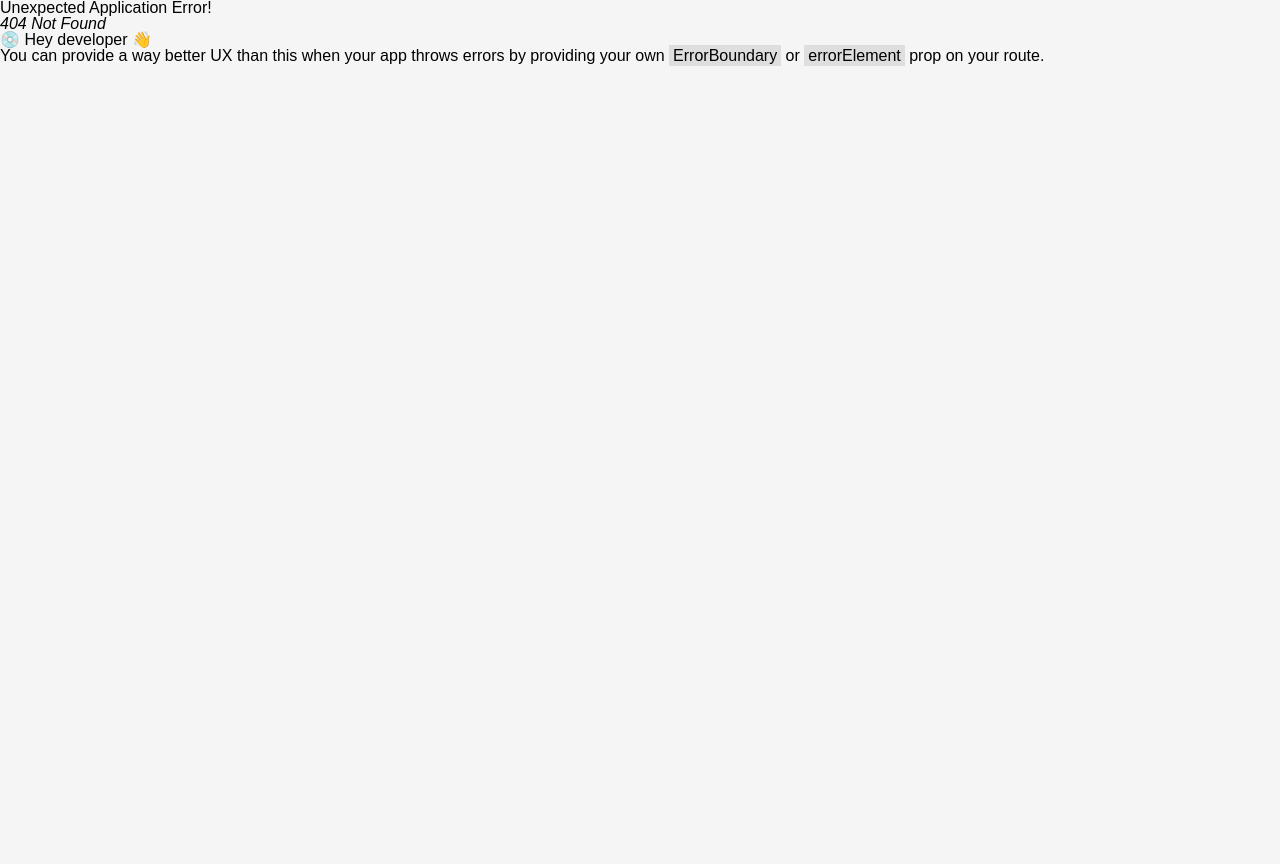
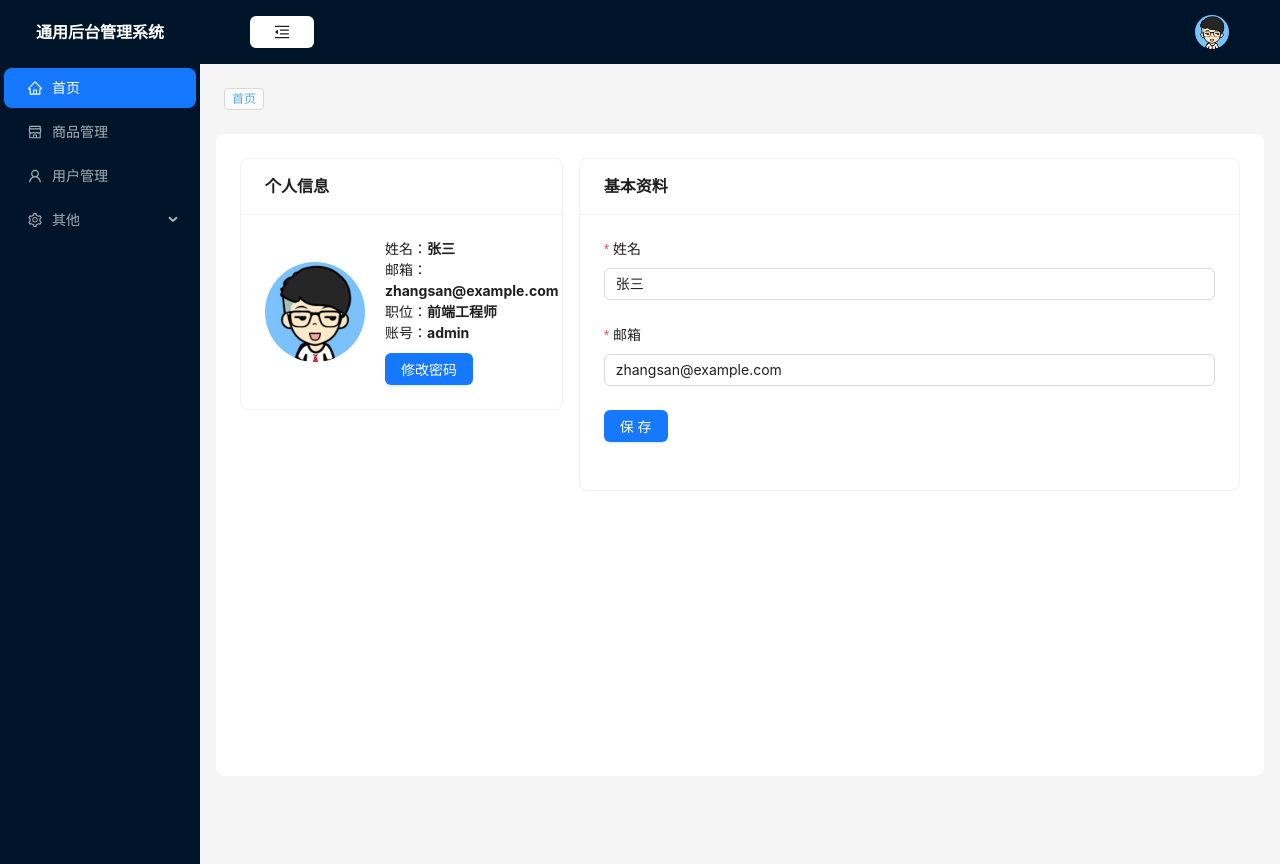
Before and after one commit to Adatuo/react--admin-template, a React (Vite) app: page /me in a window 1280 px wide. Before the commit this address had no page. Before the commit the page ends 800 px from the top, so only its background shows below. Built offline with nearby package versions, Linux system fonts and the light colour scheme; sample sign-in values are in the browser's storage.

Commit message:
✨feat(Me): 个人信息界面
🐞fix: 优化commonAside和commonHeader组件的导航逻辑，调整样式和布局，完善个人信息页面布局，修正全局样式和路由配置

```diff
--- a/src/components/commonHeader/index.tsx
+++ b/src/components/commonHeader/index.tsx
@@ -3,7 +3,7 @@ import avatar from '../../assets/images/user.png';
 import './index.scss';
 import { MenuFoldOutlined, MenuUnfoldOutlined } from '@ant-design/icons';
 import { useDispatch } from 'react-redux';
-import { collapseMenu } from '../../store/reducer/tab';
+import { collapseMenu, selectMenus, setCurrentMenu } from '../../store/reducer/tab';
 import { useNavigate } from 'react-router-dom';
 import type { CommonHeaderProps } from '../../typings/misc';
 const { Header } = Layout;
@@ -16,6 +16,17 @@ const CommonHeader: React.FC<CommonHeaderProps> = ({ collapsed }) => {
     dispatch(collapseMenu());
   }
 
+  const addMeTag = () => {
+    const meTag = {
+      path: '/me',
+      name: '个人中心',
+    };
+    dispatch(selectMenus(meTag));
+    dispatch(setCurrentMenu(meTag));
+
+    navigate('/me');
+  };
+
   const logout = () => {
     localStorage.removeItem('token');
     navigate('/login');
@@ -24,7 +35,7 @@ const CommonHeader: React.FC<CommonHeaderProps> = ({ collapsed }) => {
   const items: MenuProps['items'] = [
     {
       key: '1',
-      label: <span>个人中心</span>,
+      label: <span onClick={() => addMeTag()}>个人中心</span>,
     },
     {
       key: '2',
@@ -46,7 +57,7 @@ const CommonHeader: React.FC<CommonHeaderProps> = ({ collapsed }) => {
       />
 
       <Dropdown menu={{ items }} trigger={['click']} placement="bottom" arrow>
-        <Avatar src={avatar} size={36} />
+        <Avatar src={avatar} size={36} style={{ cursor: 'pointer' }} />
       </Dropdown>
     </Header>
   );
--- a/src/index.scss
+++ b/src/index.scss
@@ -75,7 +75,7 @@ html, body {
   }
 }
 .main-container {
-  min-height: calc(100vh - 64px)
+  min-height: 100vh
 }
 .main-container  {
   .app-name{
--- a/src/main.tsx
+++ b/src/main.tsx
@@ -2,14 +2,14 @@ import { StrictMode, Suspense } from 'react';
 import { createRoot } from 'react-dom/client';
 import App from './App.tsx';
 import './index.scss';
-import { Provider } from 'react-redux'
+import { Provider } from 'react-redux';
 import store from './store/index.tsx';
 import './api/mock.jsx';
-
+import { Spin } from 'antd';
 
 createRoot(document.getElementById('root')!).render(
   <StrictMode>
-    <Suspense fallback="正在加载,请稍后...">
+    <Suspense fallback={<Spin tip="加载中..." size="large" fullscreen />}>
       <Provider store={store}>
         <App />
       </Provider>
--- a/src/pages/home/index.tsx
+++ b/src/pages/home/index.tsx
@@ -8,7 +8,6 @@ import { countData, tableColumn } from '../../api/mockServeData/staticMockData/h
 import type {
   EchartsData,
   staticCountData,
-  staticTableColumns,
 } from '../../typings/pages/home';
 import { iconToElement } from '../../untils';
 import { Echarts } from '../../components/Echarts';
--- /dev/null
+++ b/src/pages/me/index.scss
@@ -0,0 +1,26 @@
+.userInfo {
+  display: flex;
+  align-items: center;
+  gap: 20px;
+
+  img {
+    width: 100px;
+    height: 100px;
+    border-radius: 50%;
+  }
+
+  div {
+    p {
+
+      font-size: 14px;
+      line-height: 1.5;
+
+      span {
+        font-weight: bold;
+      }
+    }
+    .ant-btn {
+      margin-top: 10px;
+  }
+}
+}
--- /dev/null
+++ b/src/pages/me/index.tsx
@@ -0,0 +1,138 @@
+import React, { useState } from 'react';
+import { Card, Form, Input, Button, Row, Col, Modal, message } from 'antd';
+import userImg from '../../assets/images/user.png';
+import './index.scss';
+
+const Me: React.FC = () => {
+  // 静态用户信息
+  const [userInfo, setUserInfo] = useState({
+    name: '张三',
+    position: '前端工程师',
+    email: 'zhangsan@example.com',
+    account: 'admin',
+  });
+
+  // 控制修改密码模态框显示
+  const [isModalVisible, setIsModalVisible] = useState(false);
+
+  // 基本资料表单提交
+  const onBasicFinish = (values: any) => {
+    setUserInfo({
+      ...userInfo,
+      name: values.name,
+      position: values.position,
+    });
+    message.success('基本资料更新成功');
+  };
+
+  // 修改密码表单提交
+  const onPasswordFinish = (values: any) => {
+    if (values.newPassword !== values.confirmPassword) {
+      message.error('两次密码输入不一致');
+      return;
+    }
+    // 这里只是演示，实际需要调用接口
+    message.success('密码修改成功（模拟）');
+    setIsModalVisible(false);
+  };
+
+  return (
+    <>
+      <Row gutter={16}>
+        <Col span={8}>
+          <Card title="个人信息">
+            <div className="userInfo">
+              <img src={userImg} alt="加载失败" />
+              <div>
+                <p>
+                  姓名：<span>{userInfo.name}</span>
+                </p>
+                <p>
+                  邮箱：<span>{userInfo.email}</span>
+                </p>
+                <p>
+                  职位：<span>{userInfo.position}</span>
+                </p>
+                <p>
+                  账号：<span>{userInfo.account}</span>
+                </p>
+                <Button type="primary" onClick={() => setIsModalVisible(true)}>
+                  修改密码
+                </Button>
+              </div>
+            </div>
+          </Card>
+        </Col>
+        <Col span={16}>
+          <Card title="基本资料">
+            <Form
+              layout="vertical"
+              initialValues={{
+                name: userInfo.name,
+                email: userInfo.email,
+              }}
+              onFinish={onBasicFinish}
+            >
+              <Form.Item
+                label="姓名"
+                name="name"
+                rules={[{ required: true, message: '请输入姓名' }]}
+              >
+                <Input />
+              </Form.Item>
+              <Form.Item
+                label="邮箱"
+                name="email"
+                rules={[{ required: true, message: '请输入邮箱' }]}
+              >
+                <Input />
+              </Form.Item>
+              <Form.Item>
+                <Button type="primary" htmlType="submit">
+                  保存
+                </Button>
+              </Form.Item>
+            </Form>
+          </Card>
+        </Col>
+      </Row>
+
+      <Modal
+        title="修改密码"
+        footer={null}
+        onCancel={() => setIsModalVisible(false)}
+      >
+        <Form layout="vertical" onFinish={onPasswordFinish}>
+          <Form.Item
+            label="旧密码"
+            name="oldPassword"
+            rules={[{ required: true, message: '请输入旧密码' }]}
+          >
+            <Input.Password />
+          </Form.Item>
+          <Form.Item
+            label="新密码"
+            name="newPassword"
+            rules={[{ required: true, message: '请输入新密码' }]}
+          >
+            <Input.Password />
+          </Form.Item>
+          <Form.Item
+            label="确认密码"
+            name="confirmPassword"
+            rules={[{ required: true, message: '请确认新密码' }]}
+          >
+            <Input.Password />
+          </Form.Item>
+          <Form.Item>
+            <Button type="primary" htmlType="submit" block>
+              修改密码
+            </Button>
+          </Form.Item>
+        </Form>
+      </Modal>
+    </>
+  );
+};
+
+export default Me;
--- a/src/pages/user/index.tsx
+++ b/src/pages/user/index.tsx
@@ -3,9 +3,9 @@ import './user.scss';
 import { useEffect, useState } from 'react';
 import { addUser, delUser, editUser, getUser } from '../../api';
 import { Modal } from 'antd';
-import type { userListData, userTableData } from '../../typings/staticData/user';
 import { cloneDeep } from 'lodash';
 import dayjs from 'dayjs';
+import type { userListData, userTableData } from '../../typings/pages/user';
 
 const User: React.FC = () => {
   //刷新列表与查询
--- a/src/typings/store/tab.tsx
+++ b/src/typings/store/tab.tsx
@@ -6,5 +6,5 @@ export interface TabItem {
 export interface TabState {
   isCollapse: boolean;
   tableList: TabItem[];
-  currentMenu: TabItem | null;
+  currentMenu: TabItem;
 }
```
Also changed, not shown: src/router/routes.tsx (+7 -2 lines).
